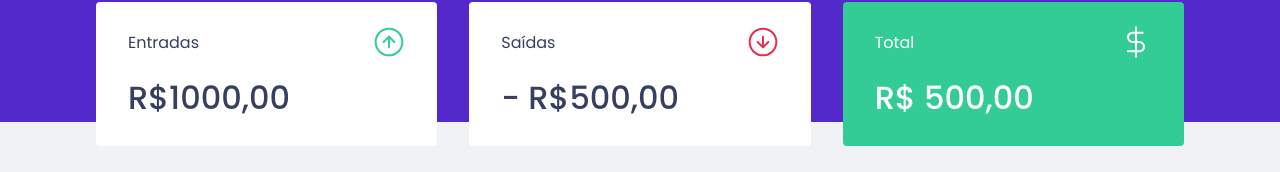
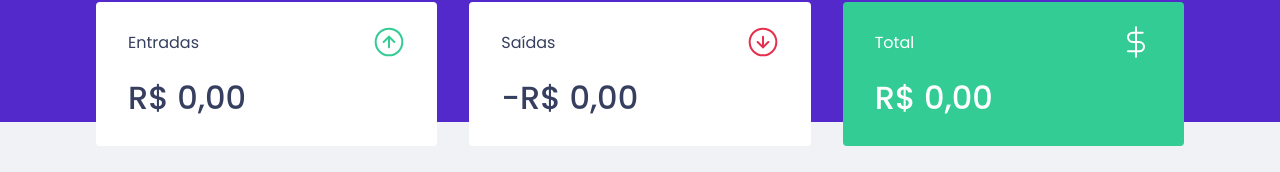
Before and after one commit to tj-87/projeto_dtmoney, a React (Create React App) app: page / in a window 1280 px wide. Shown: the part 150-322 px from the top of the page. Built offline with nearby package versions, Linux system fonts and the light colour scheme; no server answers; what miragejs would draw is missing.

Commit message:
Calculando_resumo

```diff
--- a/src/components/Summary/index.tsx
+++ b/src/components/Summary/index.tsx
@@ -10,7 +10,20 @@ import { Container } from "./style";
 export function Summary () {
     const {transactions} = useContext(TransactionsContext);
 
-    console.log (transactions)
+    const summary = transactions.reduce((acc, transaction) => {
+       if (transaction.type === 'deposit') {
+            acc.deposits += transaction.amount;
+            acc.total += transaction.amount
+       } else {
+         acc.withdraws += transaction.amount;
+         acc.total -= transaction.amount;
+       }
+       return acc;
+    },{
+        deposits: 0,
+        withdraws: 0,
+        total: 0,
+    })
 
     return(
         <Container>
@@ -20,21 +33,38 @@ export function Summary () {
                     <p>Entradas</p>
                     <img src={incomeImg} alt="Entradas" />
                 </header>
-                <strong>R$1000,00</strong>
+                <strong>
+                {new Intl.NumberFormat('pt-BR', {
+                        style: 'currency',
+                        currency: 'BRL'
+                    }).format(summary.deposits)}
+
+                </strong>
             </div>
             <div>
                 <header>
                     <p>Saídas</p>
                     <img src={outcomeImg} alt="Entradas" />
                 </header>
-                <strong> - R$500,00</strong>
+                <strong> -
+                {new Intl.NumberFormat('pt-BR', {
+                        style: 'currency',
+                        currency: 'BRL'
+                    }).format(summary.withdraws)}
+
+                </strong>
             </div>
             <div className='highlight-background'>
                 <header>
                     <p>Total</p>
                     <img src={totalImg} alt="Entradas" />
                 </header>
-                <strong>R$ 500,00</strong>
+                <strong>
+                {new Intl.NumberFormat('pt-BR', {
+                        style: 'currency',
+                        currency: 'BRL'
+                    }).format(summary.total)}
+                </strong>
             </div>
 
         </Container>
```
